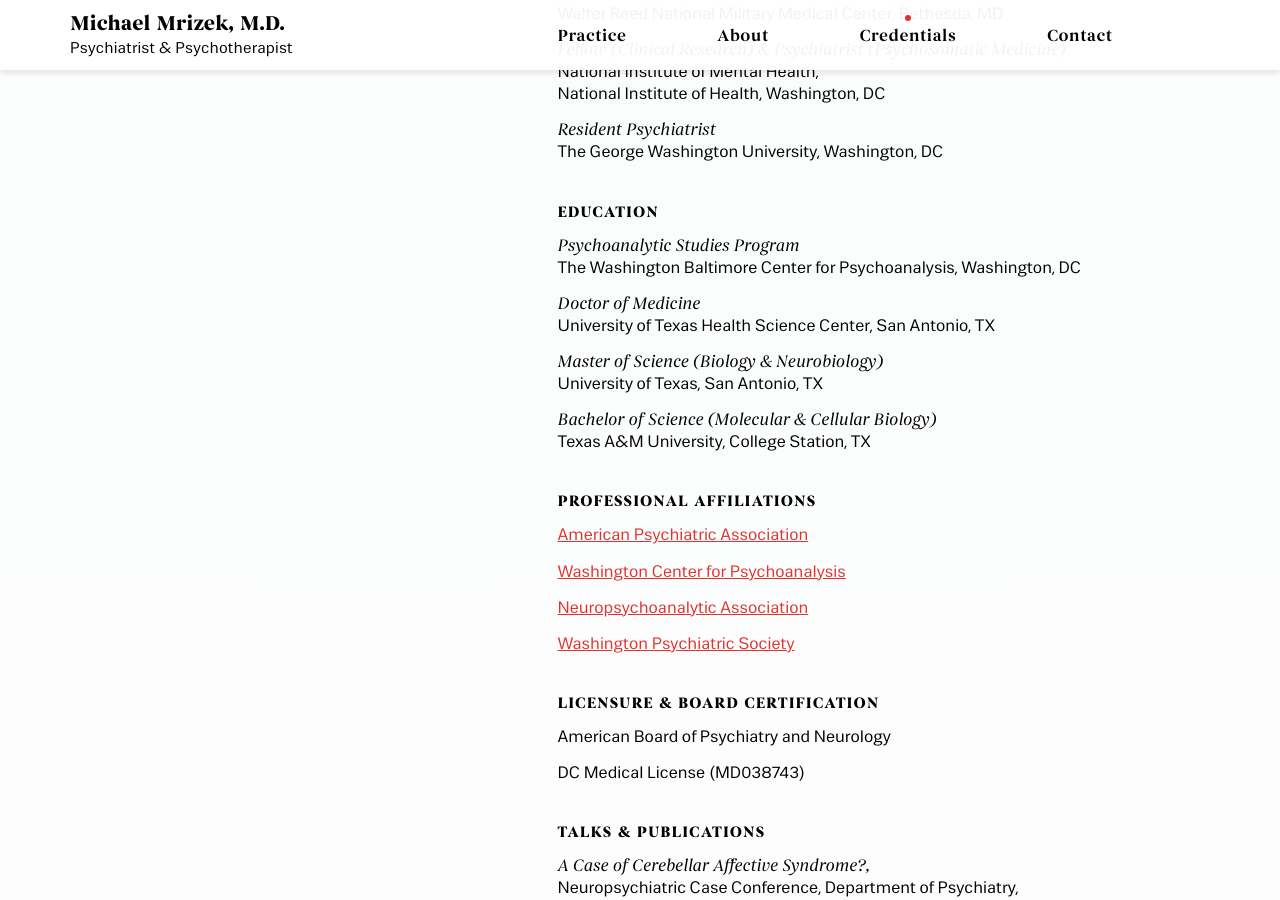
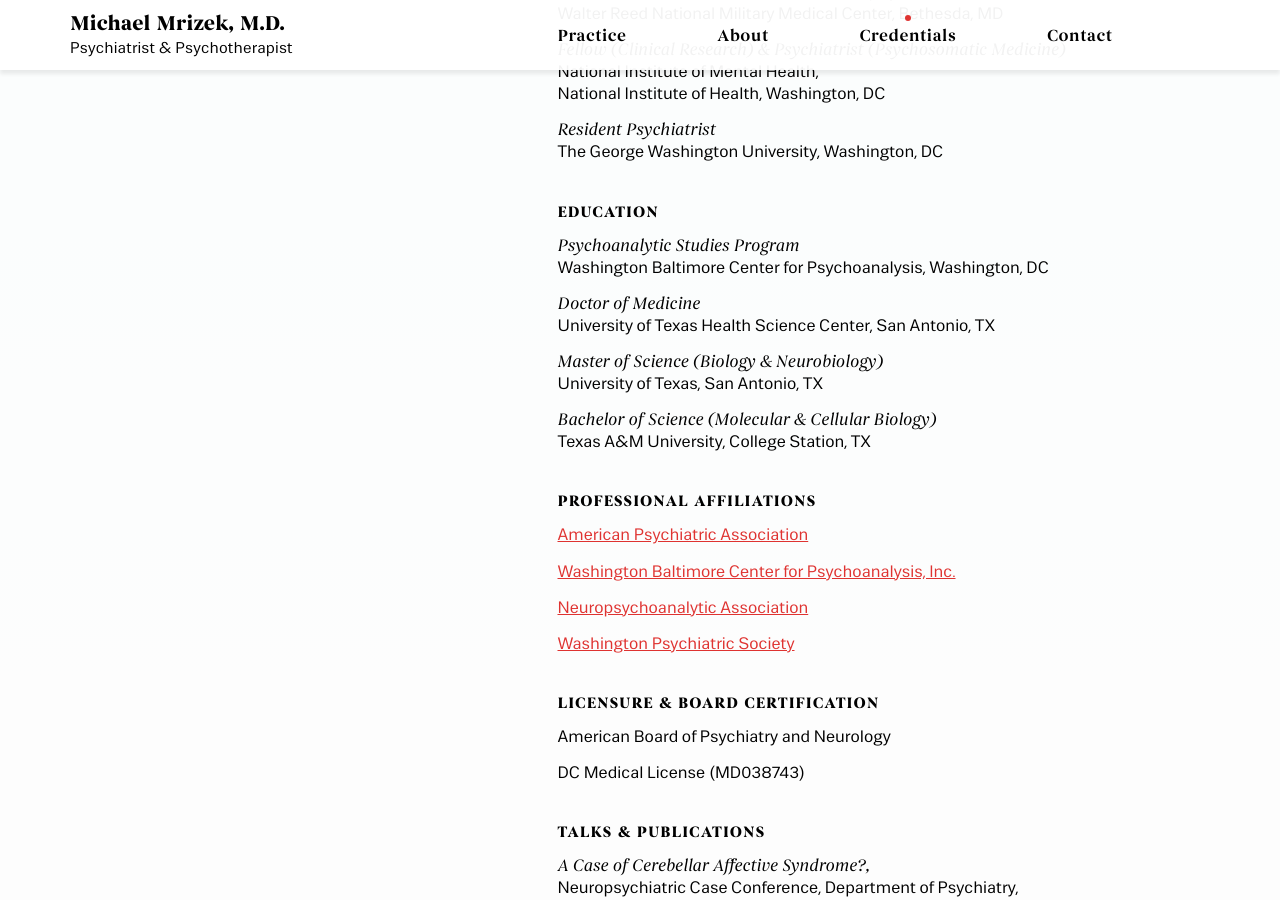
Before and after one commit to carolineportugal/michaelmrizekmd, a Jekyll site: the page built from credentials/index.html, in a window 1280 px wide and 900 px high, scrolled down 406 px. Built offline with Jekyll 4.4.1, drawn with Linux system fonts in a browser that asks for light colours; nearby versions of some CDN libraries; some web fonts are replaced.

Commit message:
updates a few links and resolves issues with https mixed content

```diff
--- a/_config.yml
+++ b/_config.yml
@@ -17,7 +17,7 @@
 email: michaelmrizekmd@gmail.com
 description: Dr. Michael Mrizek, M.D. is a Psychiatrist & Psychotherapist based in Washington, DC.
 # baseurl: "/michaelmrizekmd" # the subpath of your site, e.g. /blog
-url: "http://michaelmrizekmd.com" # the base hostname & protocol for your site
+url: "https://michaelmrizekmd.com" # the base hostname & protocol for your site
 
 # Build settings
 markdown: kramdown
--- a/about/index.html
+++ b/about/index.html
@@ -29,7 +29,7 @@
         <div>
           <p>Dr. Mrizek is a board certified psychiatrist in private practice in the Washington DC area. His practice is focused on the general psychiatric treatment of mood, anxiety, depression, issues related to sex, self and interpersonal issues and more. Drawing from experience, he uses psychotherapy as a primary modality of treatment and pharmacotherapy when indicated.</p>
 
-          <p>From 2016 to 2017, Dr. Mrizek was the head of behavioral health for the National Intrepid Center of Excellence, the premier traumatic brain injury institute in the military. From 2012 to 2016, Dr. Mrizek worked on the psychiatric consultation service and was the inpatient traumatic brain injury consultant at Walter Reed National Military Medical Center. Over the same time period, he began his studies in psychoanalysis at The Washington Baltimore Center for Psychoanalysis.</p>
+          <p>From 2016 to 2017, Dr. Mrizek was the head of behavioral health for the National Intrepid Center of Excellence, the premier traumatic brain injury institute in the military. From 2012 to 2016, Dr. Mrizek worked on the psychiatric consultation service and was the inpatient traumatic brain injury consultant at Walter Reed National Military Medical Center. Over the same time period, he began his studies in psychoanalysis at the Washington Baltimore Center for Psychoanalysis.</p>
 
           <p>The broad range of cases treated on these services included complicated medical and psychiatric issues ranging from severe trauma related to war and traumatic accidents (including traumatic brain injuries from mild to severe), general psychiatric issues, delirium, psychosomatic manifestations, oncology patients, geriatric patients and patients in both the emergency room and ICU setting.</p>
 
--- a/credentials/index.html
+++ b/credentials/index.html
@@ -22,16 +22,16 @@
             <li><span class="item-italic">Resident Psychiatrist</span><br>The George Washington University, Washington, DC</li>
           </ul>
           <ul><h4>Education</h4>
-            <li><span class="item-italic">Psychoanalytic Studies Program</span><br>The Washington Baltimore Center for Psychoanalysis, Washington, DC</li>
+            <li><span class="item-italic">Psychoanalytic Studies Program</span><br>Washington Baltimore Center for Psychoanalysis, Washington, DC</li>
             <li><span class="item-italic">Doctor of Medicine</span><br>University of Texas Health Science Center, San Antonio, TX</li>
             <li><span class="item-italic">Master of Science (Biology & Neurobiology)</span><br>University of Texas, San Antonio, TX</li>
             <li><span class="item-italic">Bachelor of Science (Molecular & Cellular Biology)</span><br>Texas A&M University, College Station, TX</li>
           </ul>
           <ul><h4>Professional Affiliations</h4>
             <li><a href="https://www.psychiatry.org/" target="_blank">American Psychiatric Association</a></li>
-            <li><a href="http://www.wcpweb.org/" target="_blank">Washington Center for Psychoanalysis</a></li>
+            <li><a href="https://www.wbcp.org/" target="_blank">Washington Baltimore Center for Psychoanalysis, Inc.</a></li>
             <li><a href="https://npsa-association.org/" target="_blank">Neuropsychoanalytic Association</a></li>
-            <li><a href="http://www.dcpsych.org/" target="_blank">Washington Psychiatric Society</a></li>
+            <li><a href="https://www.dcpsych.org/" target="_blank">Washington Psychiatric Society</a></li>
           </ul>
           <ul><h4>Licensure & Board Certification</h4>
             <li><span class="item-bold">American Board of Psychiatry and Neurology</span></li>
--- a/feed.xml
+++ b/feed.xml
@@ -2,7 +2,7 @@
 layout: null
 ---
 <?xml version="1.0" encoding="UTF-8"?>
-<rss version="2.0" xmlns:atom="http://www.w3.org/2005/Atom">
+<rss version="2.0" xmlns:atom="https://www.w3.org/2005/Atom">
   <channel>
     <title>{{ site.title | xml_escape }}</title>
     <description>{{ site.description | xml_escape }}</description>
```
Also changed, not shown: CNAME (line endings or trailing spaces), media/marker.svg, safari-pinned-tab.svg, 1 other file.
